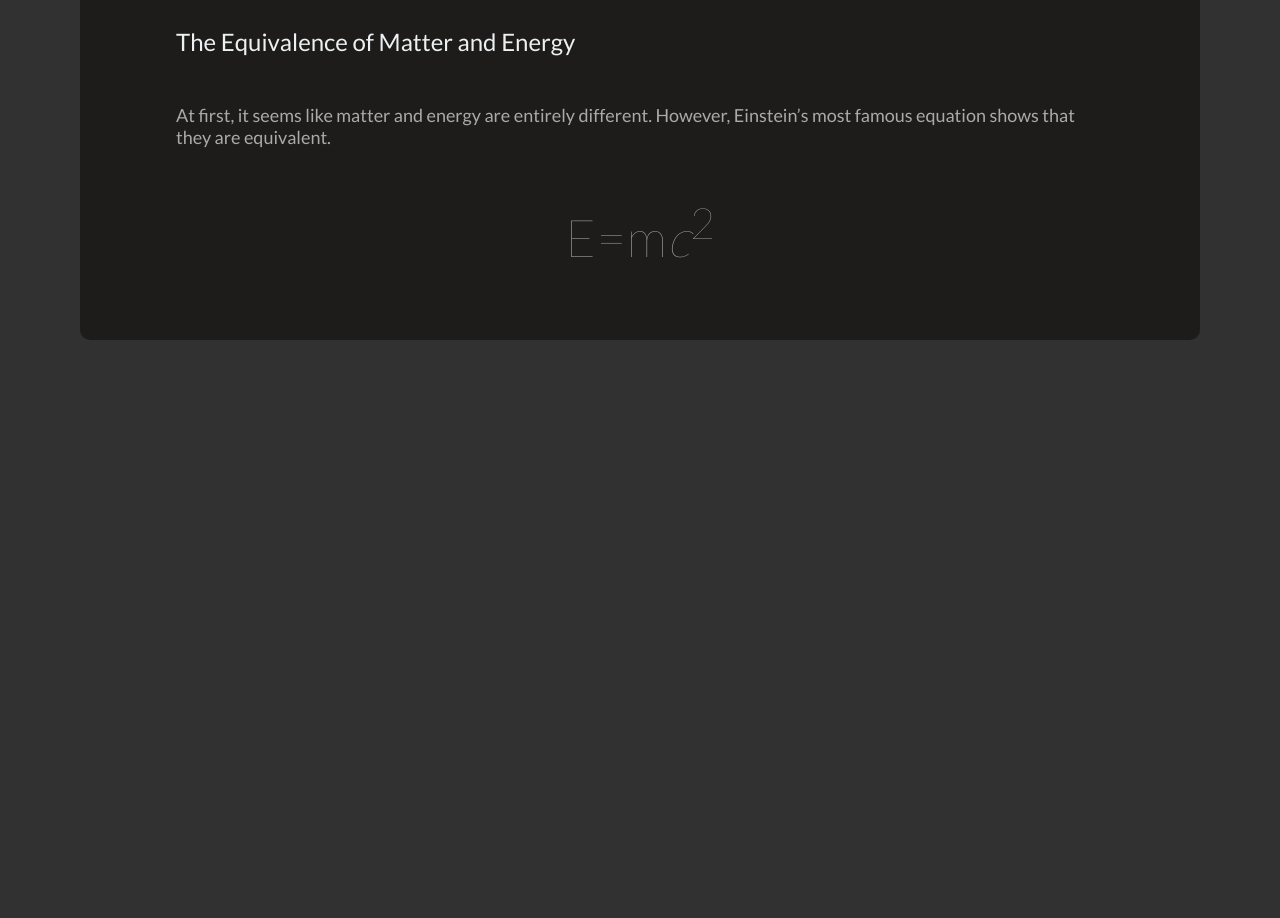
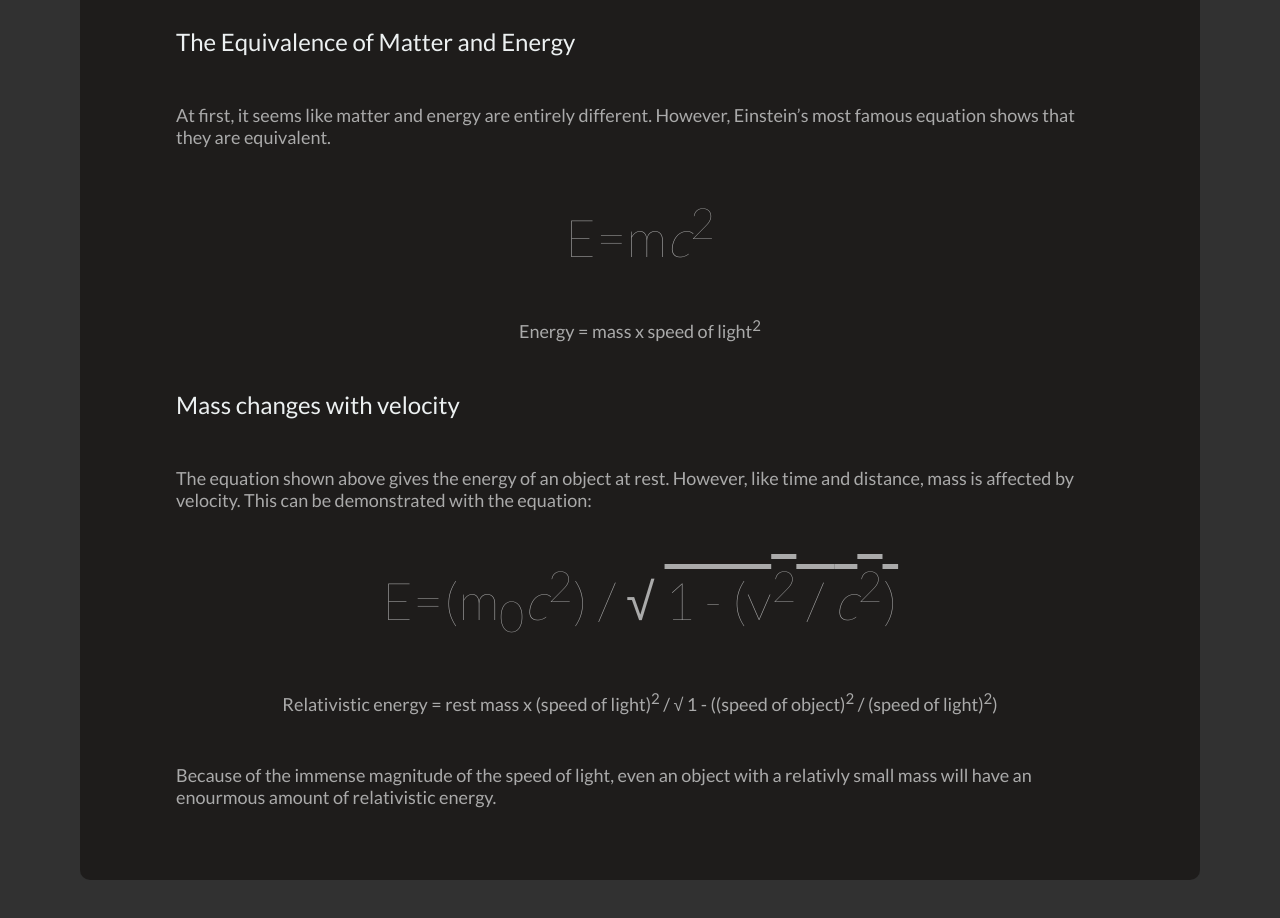
Before and after one commit to miracle-tempest/relativity, a plain HTML site: page overview.html in a window 1280 px wide. Shown: the part 4520-5438 px from the top of the page. Before the commit the page ends 4908 px from the top, so only its background shows below. Drawn offline with nearby package versions, Linux system fonts and the light colour scheme.

Commit message:
Added content to index.html

```diff
--- a/overview.html
+++ b/overview.html
@@ -143,7 +143,21 @@
             <p class="eq">
                 E=m<i>c</i><sup>2</sup>
             </p>
+            <p class="eqex">Energy = mass x speed of light<sup>2</sup></p>
+
+            <h2>Mass changes with velocity</h2>
+            <p>The equation shown above gives the energy of an object at rest. However, like time and distance, mass is affected by velocity. This can be demonstrated with the equation:</p>
+
+            <p class="eq">E=(m<sub>0</sub><i>c</i><sup>2</sup>) / &radic; <span class="overline">1 - (v<sup>2</sup> / <i>c</i><sup>2</sup>)</span>
+            </p>
+            <p class="eqex">
+                Relativistic energy = rest mass x (speed of light)<sup>2</sup> / &radic; 1 - ((speed of object)<sup>2</sup> / (speed of light)<sup>2</sup>)
+            </p>
+
+            <p>Because of the immense magnitude of the speed of light, even an object with a relativly small mass will have an enourmous amount of relativistic energy. </p>
+
         </div>
+
         <!--General Relativity-->
 
 
```
